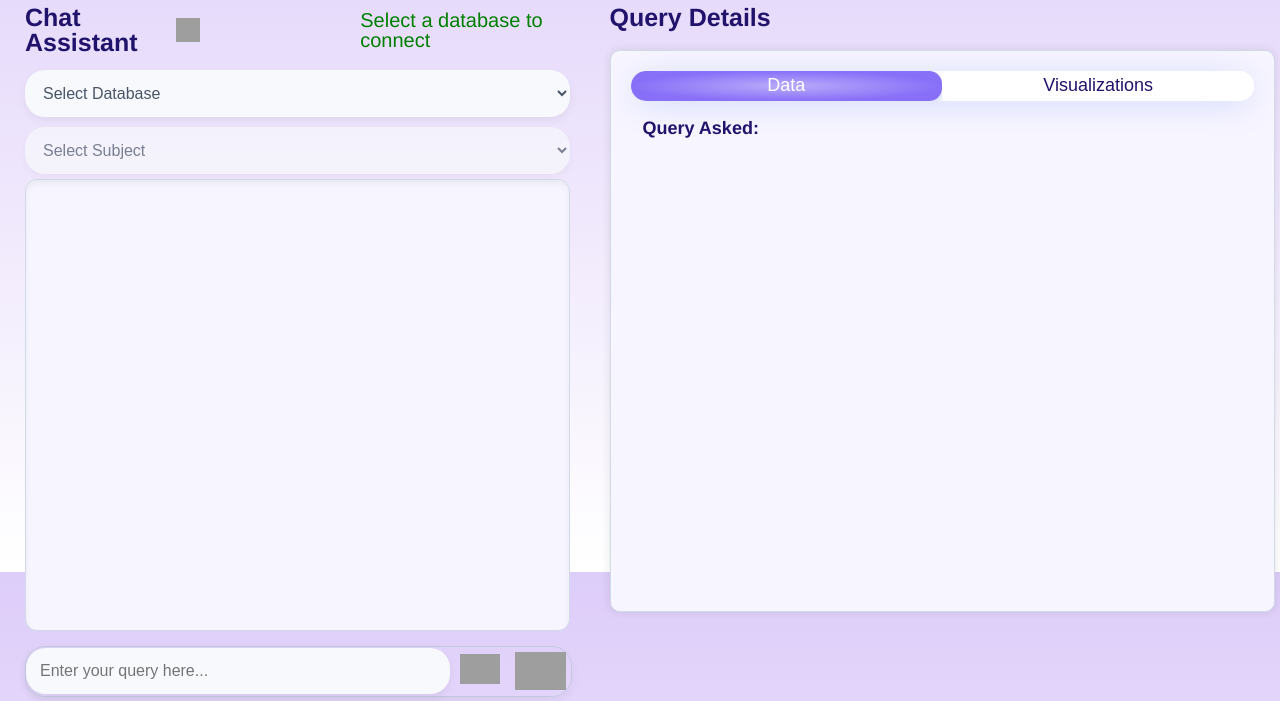
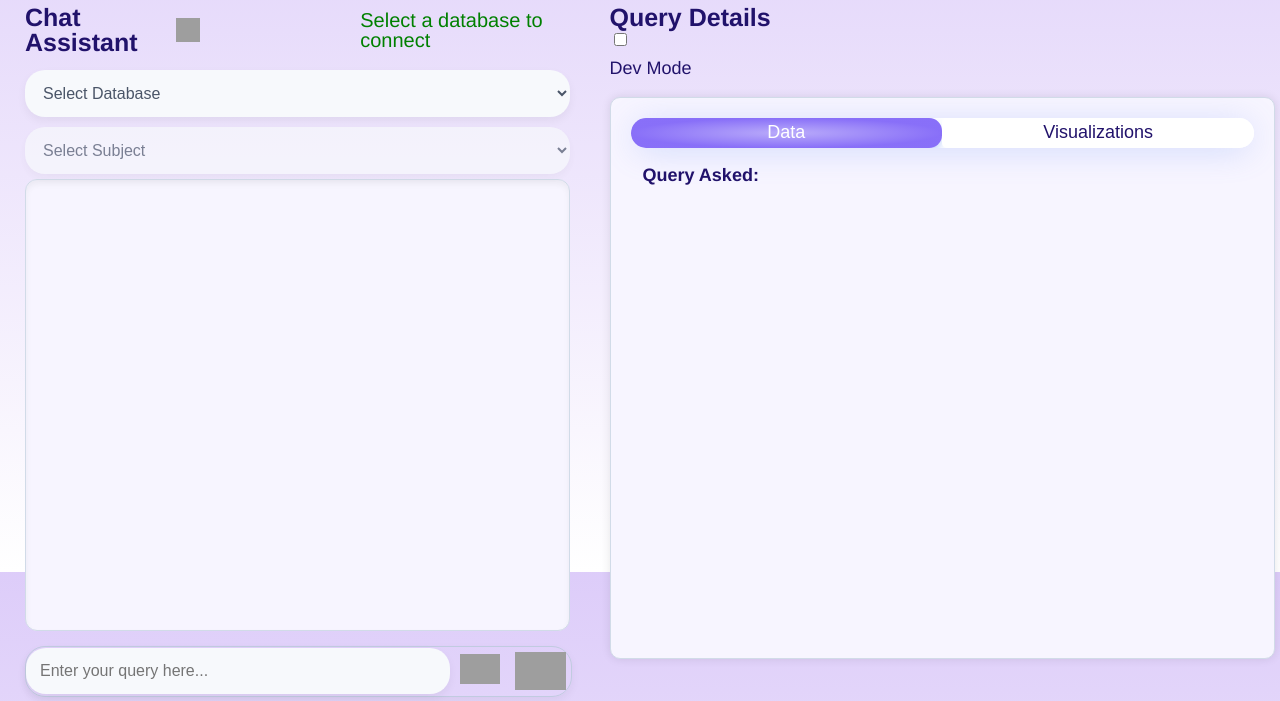
Before and after one commit to Lagozon-Technologies-Pte-Ltd/DBQuery_multipledb, a FastAPI app: template templates/index.html in a window 1280 px wide. Shown: the part 228-929 px from the top of the page. Run offline with FastAPI, Linux system fonts and the light colour scheme; the template is opened without the code that fills it, so the values that code supplies are empty; parts of the project's set-up code (start-up, migrations or seed data) failed here and were passed over; some libraries are stand-ins or nearby versions; grey boxes are pictures that could not be loaded.

Commit message:
Add files via upload

```diff
--- a/templates/index.html
+++ b/templates/index.html
@@ -8,8 +8,11 @@
     <link rel="stylesheet" href="static/styles.css">
     <!-- Prism.js for Syntax Highlighting -->
     <link rel="stylesheet" href="https://cdnjs.cloudflare.com/ajax/libs/prism/1.29.0/themes/prism-tomorrow.min.css">
+    <link rel="shortcut icon" href="static\favicon.png" type="image/x-icon">
+
     <script src="https://cdnjs.cloudflare.com/ajax/libs/prism/1.29.0/prism.min.js"></script>
     <script src="https://cdnjs.cloudflare.com/ajax/libs/prism/1.29.0/components/prism-sql.min.js"></script>
+    <script src="https://cdn.jsdelivr.net/npm/js-yaml@4.1.0/dist/js-yaml.min.js"></script>
 
     <script src="https://cdn.plot.ly/plotly-2.24.1.min.js"></script>
 
@@ -98,7 +101,22 @@
 
         <!-- Query Results (Right Side) -->
         <div style="width:55%; padding: 15px;">
-            <h2>Query Details</h2>
+            <div class="query-details-header">
+                <h2 class="query-title">Query Details</h2>
+                <div class="dev-mode-toggle-container">
+                    <label class="switch">
+                        <input type="checkbox" id="devModeToggle" onchange="toggleDevMode()">
+                        <span class="slider round"></span>
+                    </label>
+                    <span class="dev-mode-label">Dev Mode</span>
+                </div>
+            </div>
+            <!-- Hidden prompt area -->
+            <div id="devPromptPanel" class="dev-prompt" style="display: none;">
+                <strong>Prompt used for generation:</strong>
+                <pre>{{ rawPrompt }}</pre>
+            </div>
+
             <div id="query-results">
                 <!-- Tab Navigation -->
                 <div class="tab">
@@ -120,8 +138,24 @@
                             <pre><code id="sql-query-content" class="language-sql"></code></pre>
                         </div>
                     </div>
+                    <div id="lang-prompt-popup" class="modal">
+                        <div class="modal-content">
+                            <span class="close-btn" onclick="closepromptPopup()">&times;</span>
+                            <h2>Prompt</h2>
+                            <pre><code id="lang-prompt-content" ></code></pre>
+                        </div>
+                    </div>
+                    <div id="interp-prompt-popup" class="modal">
+                        <div class="modal-content">
+                            <span class="close-btn" onclick="closeinterpromptPopup()">&times;</span>
+                            <h2>Prompt</h2>
+                            <pre><code id="interp-prompt-content" ></code></pre>
+                        </div>
+                    </div>
+
                     <div id="tables_container"></div>
                     <div id="xlsx-btn"></div>
+                    <div id="email-btn"></div>
                     <p id="faq-message" style="color: green;"></p>
                 </div>
 
```
